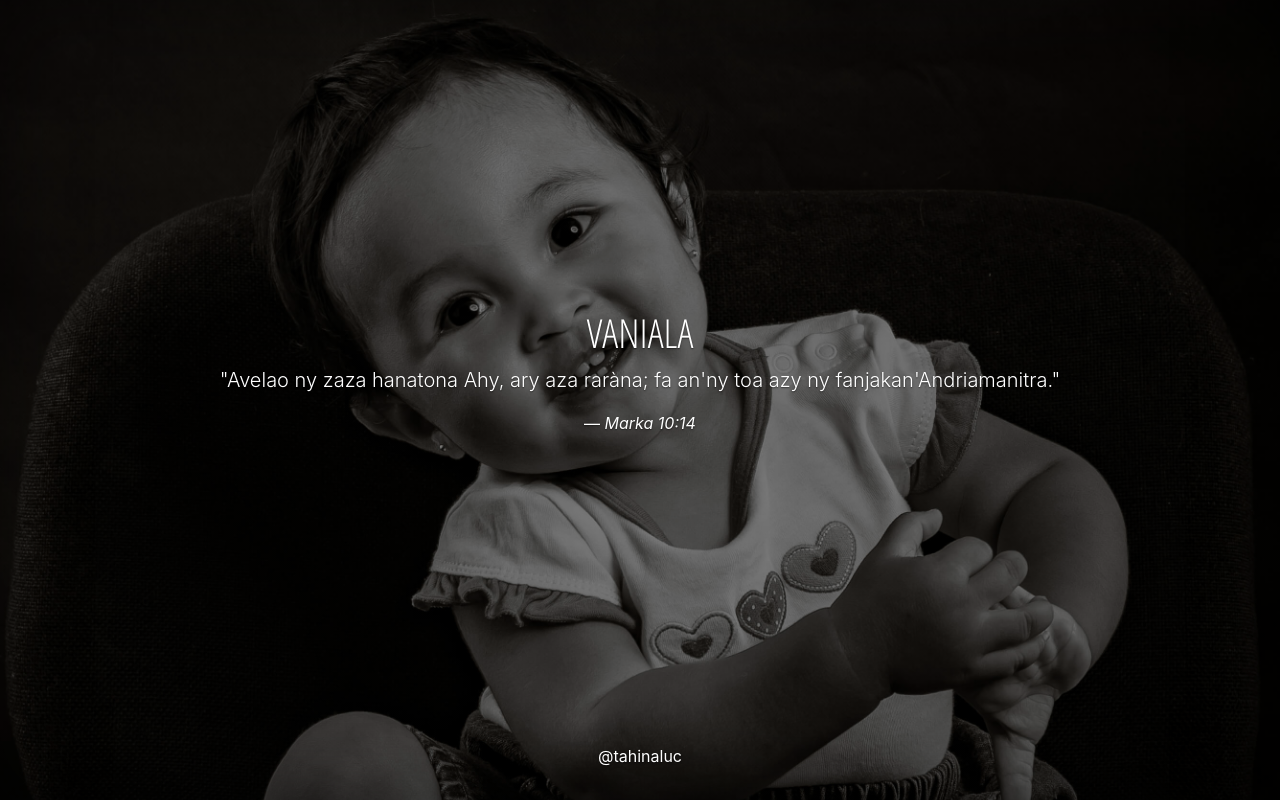
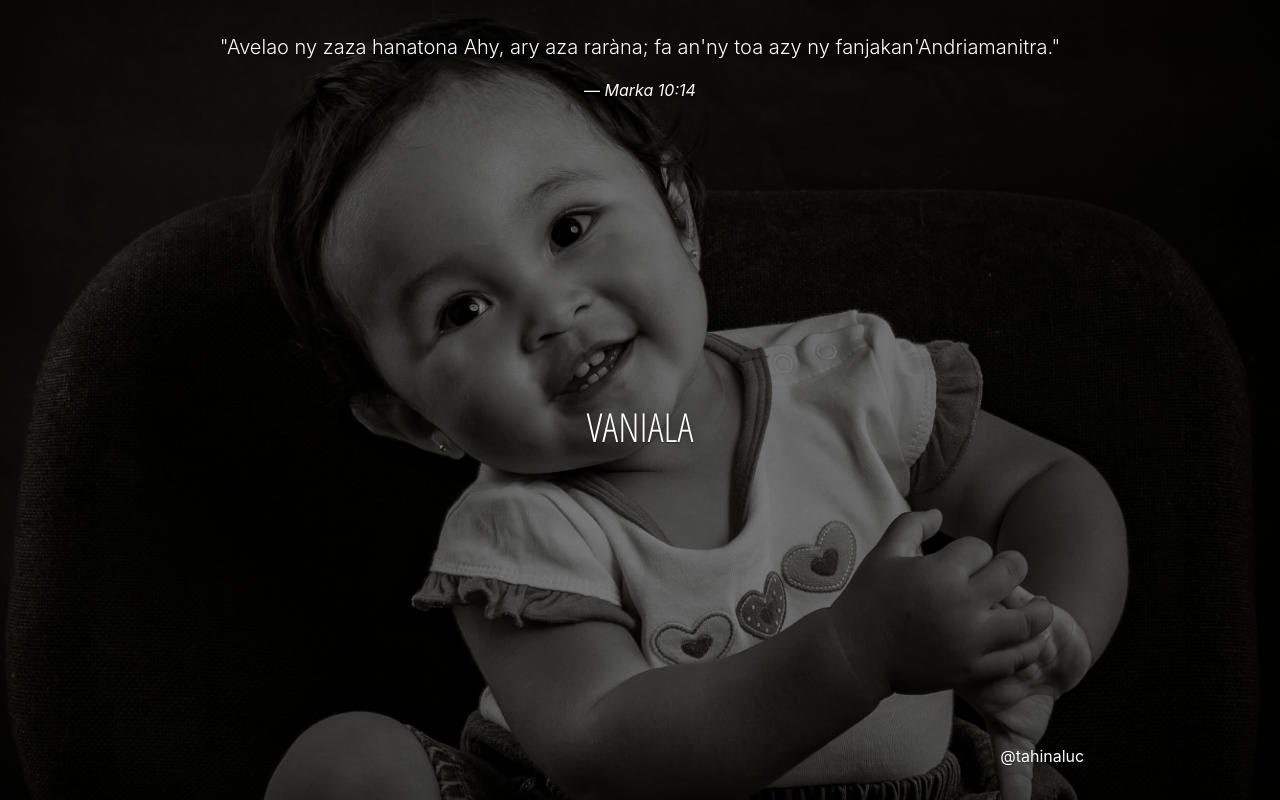
Before and after one commit to rowtah/rowtah.github.io, a plain HTML site: page index.html in a window 1280 px wide. Drawn offline with nearby package versions, Linux system fonts and the light colour scheme.

Commit message:
Update text alignment

```diff
--- a/css/index.css
+++ b/css/index.css
@@ -40,23 +40,20 @@ body {
  * Header
  */
 .masthead {
+  margin-top: 1rem;
   margin-bottom: 2rem;
+  padding: 0 1.5rem;
 }
-
+.masthead .blockquote .blockquote-footer {
+  color: #fff;
+}
 
 /*
  * Cover
  */
-.cover {
-  padding: 0 1.5rem;
-}
 .cover .cover-heading {
   font-family: 'Open Sans Condensed', sans-serif;
 }
-.cover .blockquote .blockquote-footer {
-  color: #fff;
-}
-
 
 /*
  * Footer
--- a/index.html
+++ b/index.html
@@ -16,17 +16,18 @@
   <body class="text-center">
 
     <div class="d-flex h-100 p-3 mx-auto flex-column">
-      <header class="masthead mb-auto"></header>
-
-      <main role="main" class="inner cover">
-        <h1 class="cover-heading">VANIALA</h1>
+      <header class="masthead mb-auto">
         <blockquote class="blockquote">
           <p class="lead">"Avelao ny zaza hanatona Ahy, ary aza raràna; fa an'ny toa azy ny fanjakan'Andriamanitra."</p>
           <footer class="blockquote-footer"><cite title="Salamo 83: 18">Marka 10:14</cite></footer>
         </blockquote>
+      </header>
+
+      <main role="main" class="inner cover">
+        <h1 class="cover-heading">VANIALA</h1>
       </main>
 
-      <footer class="mastfoot mt-auto">
+      <footer class="mastfoot mt-auto text-right">
         <div class="inner">
           <p><a href="https://twitter.com/tahinaluc">@tahinaluc</a></p>
         </div>
```
